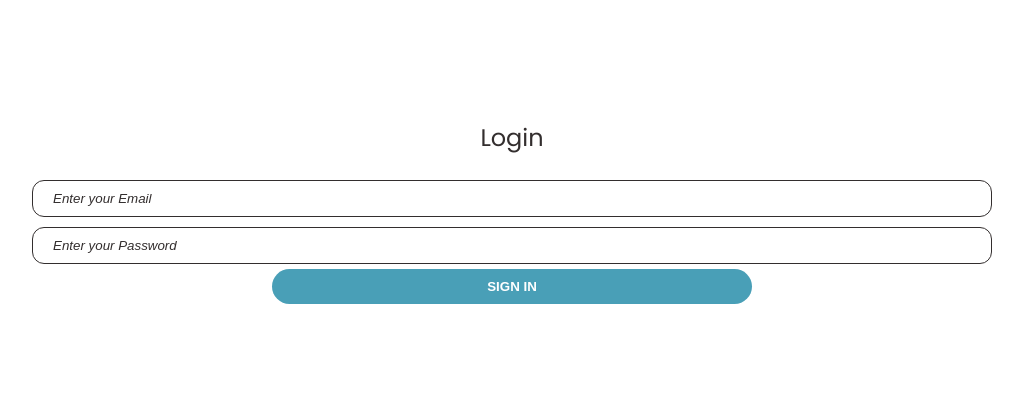
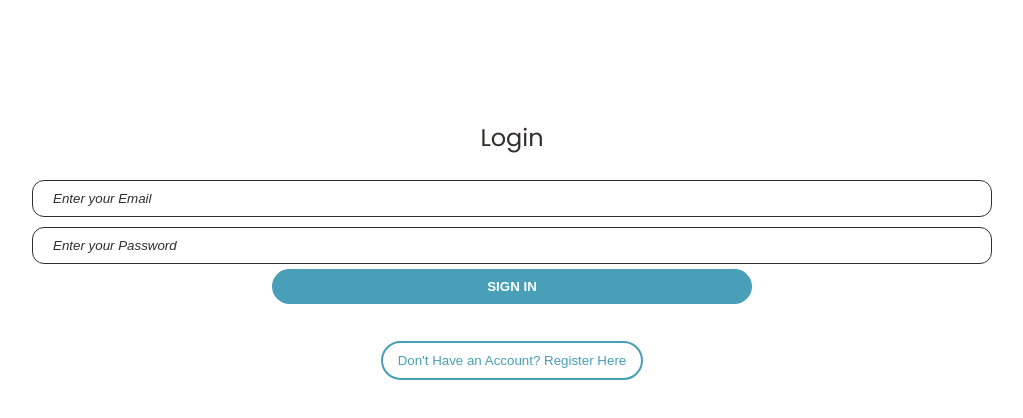
Before and after one commit to rjb75/waddle, a React (Create React App) app in the folder frontend/: page / in a window 1280 px wide. Shown: the top 418 px of the page, without its empty margins (128-1151 px from the left). Built offline with nearby package versions, Linux system fonts and the light colour scheme.

Commit message:
feat: Added button to navigate from sign in page to register

```diff
--- a/frontend/src/components/Authentication/Login.jsx
+++ b/frontend/src/components/Authentication/Login.jsx
@@ -22,16 +22,21 @@ const Login = () => {
   const dispatch = useDispatch();
   const handleLogin = () => {
     console.log({ email, password });
+    // Allows for mocked override of authentication (but actual values cannot be gotten from the server bc of a lack of login)
     if (email === "tempmail@temp.co" && password === "temppass12") {
       dispatch(setPage(Pages.Dashboard));
     } else {
       setFailedStat(true);
     }
+    // Actually checks for authentication with user and pass.
     setAuthStatus(submitLogin(email, password));
     if (isAuthenticated) {
       dispatch(setPage(Pages.Dashboard));
-    } else {
     }
+  };
+
+  const handleRegistration = () => {
+    dispatch(setPage(Pages.Registration));
   };
 
   return (
@@ -62,6 +67,12 @@ const Login = () => {
         <h3>
           {failedStat ? "Incorrect username or password. Please try again" : ""}
         </h3>
+        <button
+          className="btn btn-secondary--blue-vibrant "
+          onClick={() => handleRegistration()}
+        >
+          Don't Have an Account? Register Here
+        </button>
       </div>
     </div>
   );
--- a/frontend/src/components/PageContainer.jsx
+++ b/frontend/src/components/PageContainer.jsx
@@ -13,6 +13,7 @@ import Peers from "../pages/Peers";
 import NavBar from "./NavBar";
 import "./PageContainer.scss";
 import Login from "./Authentication/Login";
+import Register from "./Authentication/Register";
 
 const PageContainer = () => {
   const dispatch = useDispatch();
@@ -50,6 +51,7 @@ const PageContainer = () => {
           </>
         )}
         {currentPage === Pages.Login && <Login />}
+        {currentPage === Pages.Registration && <Register />}
       </div>
     </div>
   );
```
